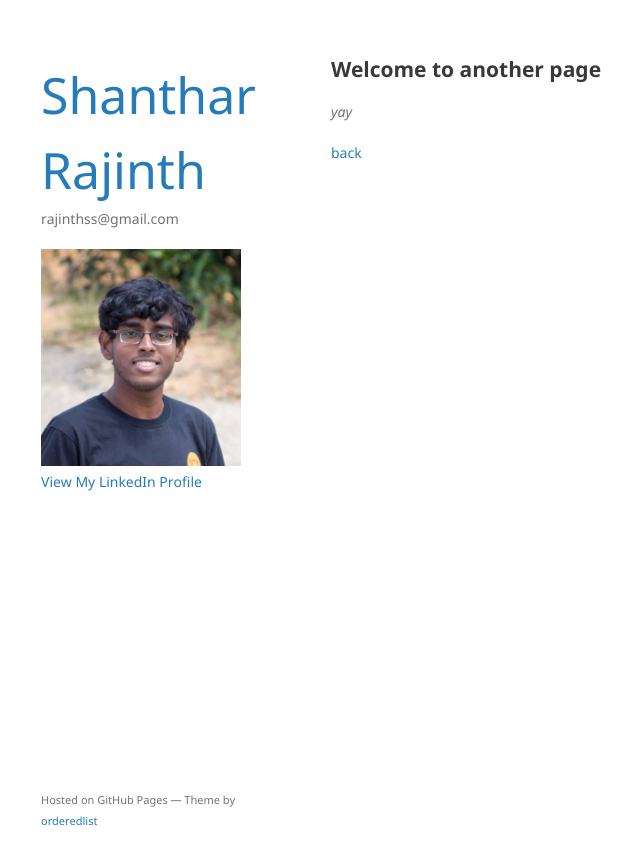
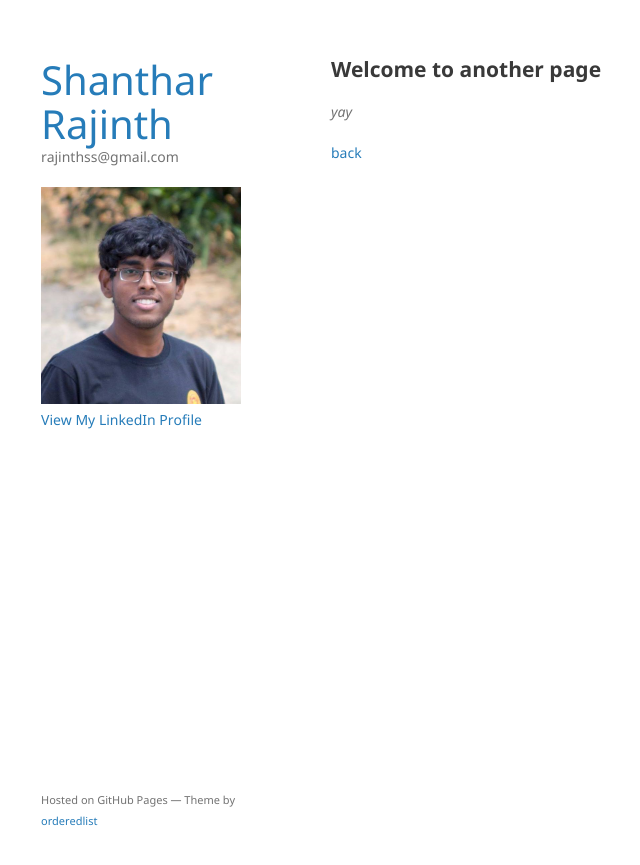
Before and after one commit to rajinthss/rajinthss.github.io, a Jekyll site: the page built from another-page.md, in a window 1280 px wide. Shown: the top 865 px of the page, without its empty margins (169-809 px from the left). Built offline with Jekyll 4.4.1, drawn with Linux system fonts in a browser that asks for light colours; our own code applies the rules of GitHub Pages for plain Markdown files.

Commit message:
Update jekyll-theme-minimal.scss

```diff
--- a/_sass/jekyll-theme-minimal.scss
+++ b/_sass/jekyll-theme-minimal.scss
@@ -18,7 +18,7 @@ p, ul, ol, table, pre, dl {
   margin:0 0 20px;
 }
 
-h1, h2, h3 {
+h1, h2, h3, h7 {
   line-height:1.1;
 }
 
@@ -27,7 +27,7 @@ h1 {
 }
 
 h7 {
-  font-size:50px;
+  font-size:40px;
 }
 
 h2 {
```
